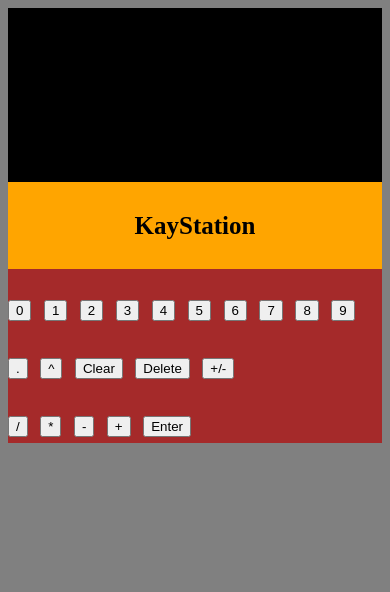
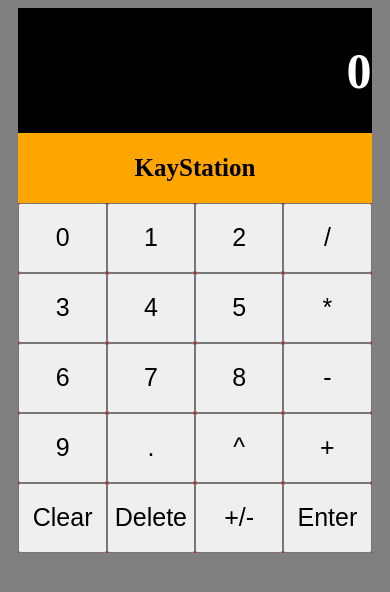
Before and after one commit to KayStation/calculator, a plain HTML site: page index.html in a window 390 px wide. Drawn offline with Linux system fonts and the light colour scheme.

Commit message:
Finally added proper responsive layout.

```diff
--- a/css/styles.css
+++ b/css/styles.css
@@ -11,27 +11,26 @@ body{
     display:flex;
     justify-content:center;
     align-items:center;
+
 }
 
 #frame{
-    display:grid;
-    grid-template-columns:1fr;
-    grid-template-rows:[displayStart]1fr[displayEnd dividerStart].5fr[dividerEnd buttonStart]1fr[buttonEnd];
-    grid-template-areas:
-    "display"
-    "divider"
-    "buttons";
-
+    display:flex;
+    flex-direction:column;
     background-color:brown;
 }
 
 #display{
-    grid-area:display;
     background-color:black;
+    color:white;
+    text-align:right;
+}
+
+h1{
+    font-size:1em;
 }
 
 #divider{
-    grid-area:divider;
     display:flex;
     justify-content:center;
     align-items:center;
@@ -42,10 +41,15 @@ h2{
 }
 
 #buttons{
-    grid-area:buttons;
+    height:7em;
+    display:grid;
+    grid-template-columns:repeat(4, 1fr);
+    grid-template-rows:repeat(5, 1fr);
 }
 
 button{
+    min-width:3em;
+    font-size:0.5em;
 }
 
 #numbers{
--- a/index.html
+++ b/index.html
@@ -11,37 +11,36 @@
 <body>
     <div id="frame">
         <div id="display">
-            <h1></h1>
+            <h1>0</h1>
         </div>
         <div id="divider">
             <h2>KayStation</h2>
         </div>
-
         <div id="buttons">
-            <div id="numbers">
             <button id="0">0</button>
             <button id="1">1</button>
             <button id="2">2</button>
+            <button id="divide">/</button>
+
             <button id="3">3</button>
             <button id="4">4</button>
             <button id="5">5</button>
+            <button id="multiply">*</button>
+
             <button id="6">6</button>
             <button id="7">7</button>
             <button id="8">8</button>
+            <button id="subtract">-</button>
+
             <button id="9">9</button>
             <button id="decimal">.</button>
             <button id="exponent">^</button>
+            <button id="add">+</button>
+
             <button id="clear">Clear</button>
             <button id="delete">Delete</button>
             <button id="tonegative">+/-</button>
-            </div>
-            <div id="operators">
-                <button id="divide">/</button>
-                <button id="multiply">*</button>
-                <button id="subtract">-</button>
-                <button id="add">+</button>
             <button id="enter">Enter</button>
-            </div>
         </div>
 
     </div>
```
Lines whose indentation alone changed are shown as unchanged.
